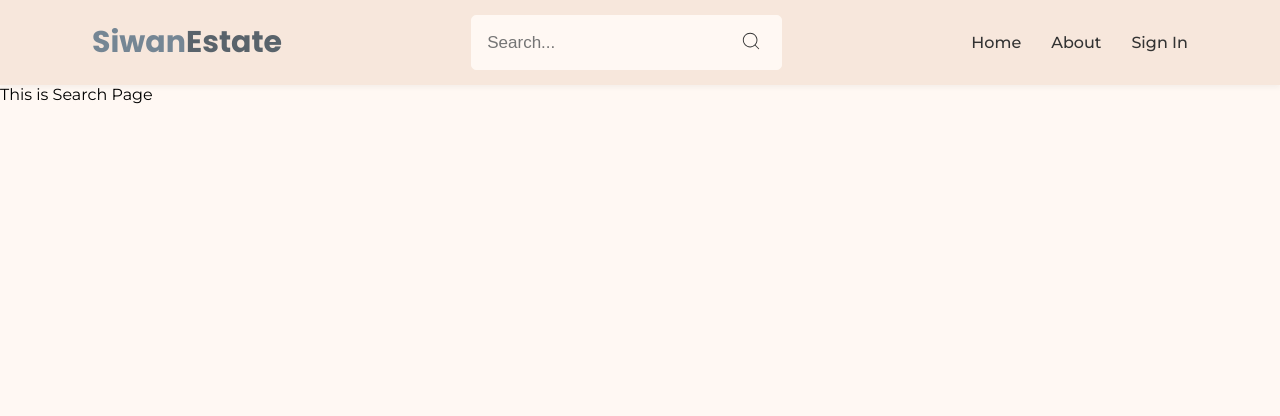
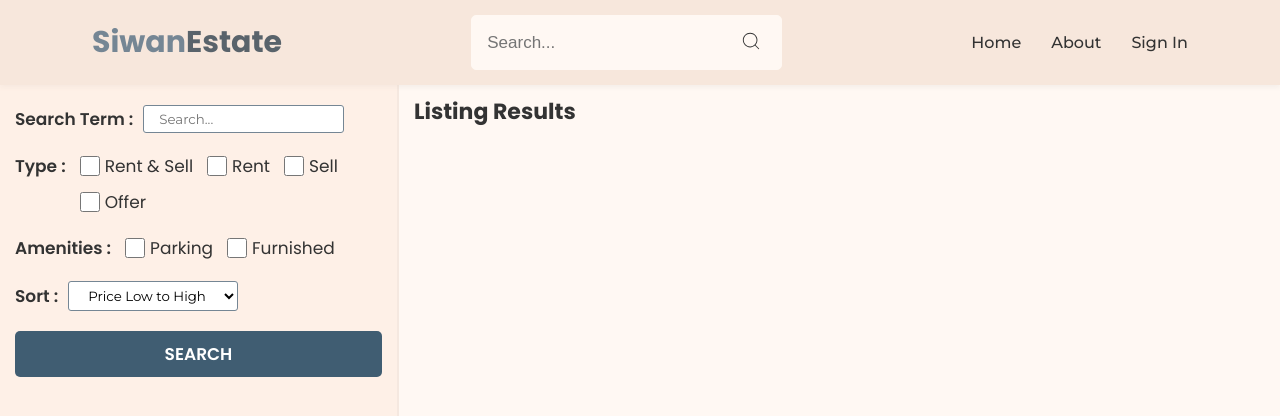
Before and after one commit to Shiva04122000/Mern-Estate, a React (Vite) app in the folder frontend/: page /search in a window 1280 px wide. Shown: the top 416 px of the page. Built offline with nearby package versions, Linux system fonts and the light colour scheme; no server answers.

Commit message:
Search Page UI Done

```diff
--- a/frontend/src/pages/Search/Search.module.scss
+++ b/frontend/src/pages/Search/Search.module.scss
@@ -0,0 +1,94 @@
+@import "../../utils/mixins";
+@import "../../utils/variables";
+
+@mixin label() {
+  font-weight: 600;
+  white-space: nowrap;
+}
+@mixin input() {
+  font-family: $FAMILY_MONT;
+  border: 1px solid $TERTIARY_COLOR;
+  outline: none;
+  background: $WHITE;
+  padding: 5px 15px;
+  border-radius: 3px;
+  resize: none;
+}
+
+.main {
+  @include flexBody(flex-start);
+  color: $BLACK;
+  font-family: $FAMILY_POPPINS;
+  height: calc(100vh - 85px);
+  font-size: 17px;
+  .left {
+    width: 30%;
+    padding: 20px 15px;
+    background: rgb(252 220 198 / 28%);
+    height: calc(100% - 40px);
+    border-right: 2px solid #88888814;
+
+    form {
+      height: 100%;
+      @include flexBody(flex-start, 20px, flex-start);
+      flex-direction: column;
+      .searchTerm {
+        @include flexBody(center, 10px);
+        @include label();
+        input {
+          @include input();
+        }
+      }
+      .type {
+        @include flexBody(flex-start, 10px);
+        @include label();
+        .allCheckboxs {
+          @include flexBody(center, 10px, flex-start);
+          flex-wrap: wrap;
+          .checkboxDiv {
+            @include flexBody(center, 2px, flex-start);
+            .checkbox {
+              width: 20px;
+              height: 20px;
+            }
+            span {
+              font-weight: normal;
+            }
+          }
+        }
+      }
+      .selectDiv {
+        @include flexBody(center, 10px);
+        @include label();
+
+        select {
+          @include input();
+        }
+      }
+      .search {
+        background: $QUATERNARY_COLOR;
+        color: $WHITE;
+        font-size: 17px;
+        padding: 10px;
+        width: 100%;
+        border: none;
+        border-radius: 5px;
+        text-transform: uppercase;
+        font-family: $FAMILY_POPPINS;
+        font-weight: 600;
+        cursor: pointer;
+        &:hover {
+          opacity: 0.9;
+        }
+      }
+    }
+  }
+  .right {
+    width: 70%;
+    padding: 10px;
+    .title {
+      font-size: 22px;
+      font-weight: 700;
+    }
+  }
+}
--- a/frontend/src/pages/Search/index.jsx
+++ b/frontend/src/pages/Search/index.jsx
@@ -1,7 +1,86 @@
 import React from "react";
+import styles from "./Search.module.scss";
 
 const Index = () => {
-  return <div>This is Search Page</div>;
+  return (
+    <main className={styles.main}>
+      <div className={styles.left}>
+        <form>
+          <div className={styles.searchTerm}>
+            <label>Search Term :</label>
+            <input type="text" placeholder="Search..." />
+          </div>
+          <div className={styles.type}>
+            <label>Type :</label>
+            <div className={styles.allCheckboxs}>
+              <div className={styles.checkboxDiv}>
+                <input className={styles.checkbox} type="checkbox" name="all" />
+                <span>Rent & Sell</span>
+              </div>
+              <div className={styles.checkboxDiv}>
+                <input
+                  className={styles.checkbox}
+                  type="checkbox"
+                  name="rent"
+                />
+                <span>Rent</span>
+              </div>
+              <div className={styles.checkboxDiv}>
+                <input
+                  className={styles.checkbox}
+                  type="checkbox"
+                  name="sell"
+                />
+                <span>Sell</span>
+              </div>
+              <div className={styles.checkboxDiv}>
+                <input
+                  className={styles.checkbox}
+                  type="checkbox"
+                  name="offer"
+                />
+                <span>Offer</span>
+              </div>
+            </div>
+          </div>
+          <div className={styles.type}>
+            <label>Amenities :</label>
+            <div className={styles.allCheckboxs}>
+              <div className={styles.checkboxDiv}>
+                <input
+                  className={styles.checkbox}
+                  type="checkbox"
+                  name="parking"
+                />
+                <span>Parking</span>
+              </div>
+              <div className={styles.checkboxDiv}>
+                <input
+                  className={styles.checkbox}
+                  type="checkbox"
+                  name="furnished"
+                />
+                <span>Furnished</span>
+              </div>
+            </div>
+          </div>
+          <div className={styles.selectDiv}>
+            <label>Sort :</label>
+            <select>
+              <option>Price Low to High</option>
+              <option>Price High to Low</option>
+              <option>Newest</option>
+              <option>Oldest</option>
+            </select>
+          </div>
+          <button className={styles.search}>Search</button>
+        </form>
+      </div>
+      <div className={styles.right}>
+        <h2 className={styles.title}>Listing Results</h2>
+      </div>
+    </main>
+  );
 };
 
 export default Index;
--- a/frontend/src/utils/_variables.scss
+++ b/frontend/src/utils/_variables.scss
@@ -1,8 +1,3 @@
-// $PRIMARY_COLOR: #dad3be;
-// $SECONDARY_COLOR: #b7b597;
-// $TERTIARY_COLOR: #6b8a7a;
-// $DARK_TERTIARY_COLOR: #414945;
-// $QUATERNARY_COLOR: #254336;
 $PRIMARY_COLOR: #fff8f3;
 $SECONDARY_COLOR: #f7e7dc;
 $TERTIARY_COLOR: #758694;
```
